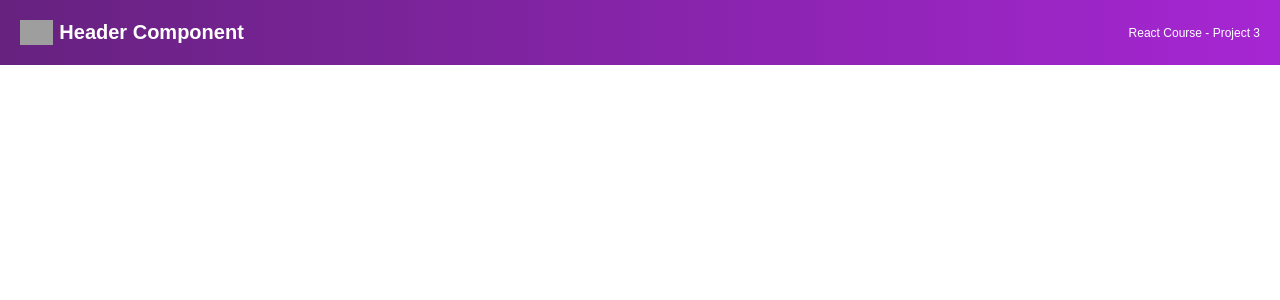
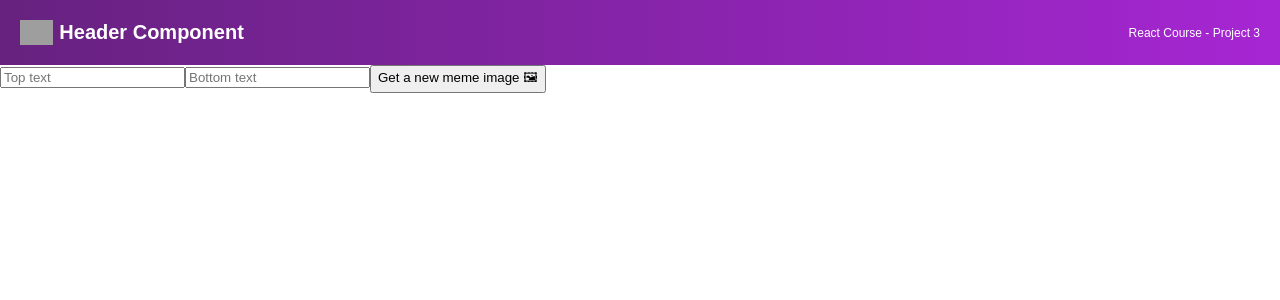
Before and after one commit to Daniel-Williams-ux/meme_generator, a React (Vite) app: page / in a window 1280 px wide. Shown: the top 300 px of the page. Built offline with nearby package versions, Linux system fonts and the light colour scheme; grey boxes are pictures that could not be loaded.

Commit message:
created a meme component

```diff
--- a/src/App.jsx
+++ b/src/App.jsx
@@ -1,12 +1,14 @@
 import React from 'react';
 import './App.css';
 import Header from "./Components/Header"
+import Meme from "./Components/Meme"
 
 function App() {
   return (
-    <main>
+    <div>
      <Header />
-    </main>
+      <Meme />
+    </div>
   );
 }
 
--- /dev/null
+++ b/src/Components/Meme.jsx
@@ -0,0 +1,25 @@
+import React from "react"
+
+export default function Meme() {
+    return (
+        <main>
+            <form className="form">
+                <input
+                    type="text"
+                    placeholder="Top text"
+                    className="form--input"
+                />
+                <input
+                    type="text"
+                    placeholder="Bottom text"
+                    className="form--input"
+                />
+                <button
+                    className="form--button"
+                >
+                    Get a new meme image 🖼
+                </button>
+            </form>
+        </main>
+    )
+}
```
